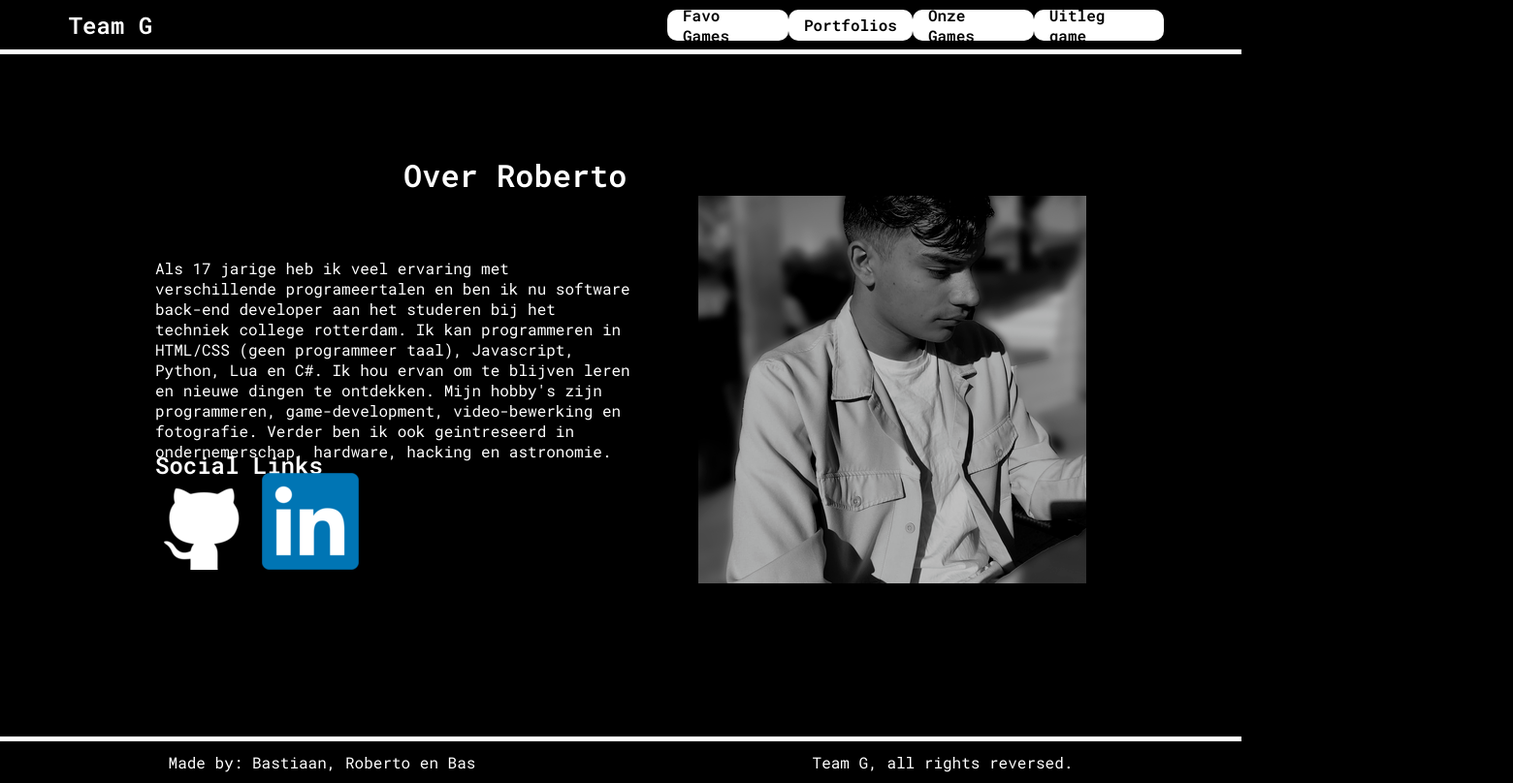
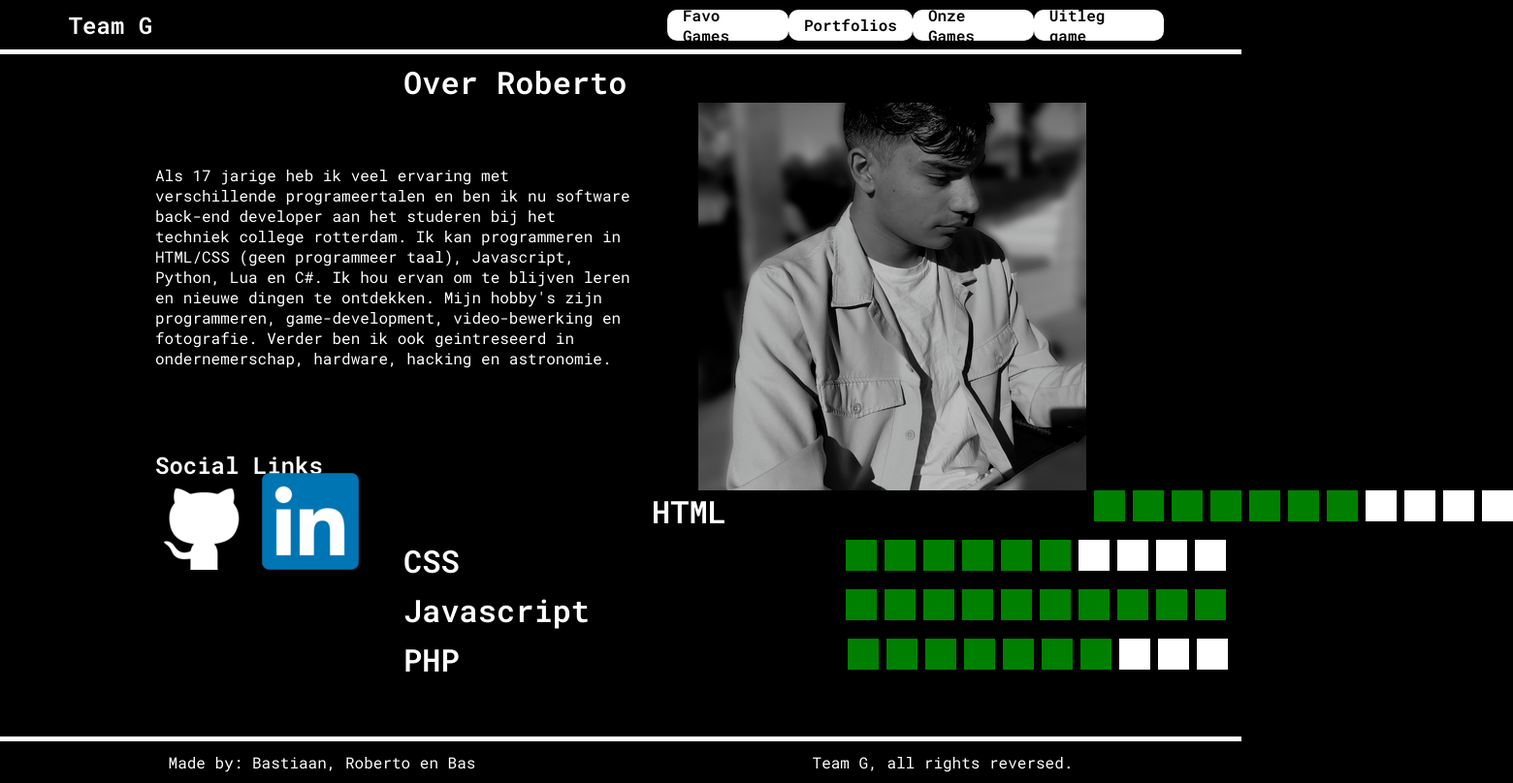
Before and after one commit to BasSPTLTCR/Project-2, a plain HTML site: page portfolios/portfolio_student2.html in a window 1280 px wide. Shown: the whole page at 97% size, 1560 px wide, since content can reach past the window. Drawn offline with Linux system fonts and the light colour scheme.

Commit message:
Fixed pages

```diff
--- a/portfolios/portfolio_student2.html
+++ b/portfolios/portfolio_student2.html
@@ -69,6 +69,34 @@
             <a href="https://github.com/Robertokruitgarcia" target="_blank"><img src="../icons/github.png" alt="Logo van Github"></a>
             <a href="https://www.linkedin.com/in/roberto-kruit-garcia/" target="_blank"><img src="../icons/linkedin.png" alt="Logo van LinkedIn"></a>
         </div>
+        <section>
+            <div class="ranking">
+                    <div class="html-rank html-rank-roberto">
+                        <h2>HTML</h2>
+                        <div class="rank">
+                            <div class="box green"></div> <div class="box green"></div> <div class="box green"></div> <div class="box green"></div> <div class="box green"></div> <div class="box green"></div> <div class="box green"></div> <div class="box"></div> <div class="box"></div> <div class="box"></div> <div class="box"></div>
+                        </div>
+                    </div>
+                    <div class="css-rank css-rank-roberto">
+                        <h2>CSS</h2>
+                        <div class="rank">
+                            <div class="box green"></div> <div class="box green"></div> <div class="box green"></div> <div class="box green"></div> <div class="box green"></div> <div class="box green"></div> <div class="box"></div> <div class="box"></div> <div class="box"></div> <div class="box"></div>
+                        </div>
+                    </div>
+                    <div class="js-rank js-rank-roberto">
+                        <h2>Javascript</h2>
+                        <div class="rank">
+                            <div class="box green"></div> <div class="box green"></div> <div class="box green"></div> <div class="box green"></div> <div class="box green"></div> <div class="box green"></div> <div class="box green"></div> <div class="box green"></div> <div class="box green"></div> <div class="box green"></div>
+                        </div>
+                    </div>
+                    <div class="php-rank php-rank-roberto">
+                        <h2>PHP</h2>
+                        <div class="rank">
+                            <div class="box green"></div> <div class="box green"></div> <div class="box green"></div> <div class="box green"></div> <div class="box green"></div> <div class="box green"></div> <div class="box green"></div> <div class="box"></div> <div class="box"></div> <div class="box"></div>
+                        </div>
+                    </div>
+                </div>
+            </section>
 
     </section>
 
--- a/style.css
+++ b/style.css
@@ -280,7 +280,7 @@ body:not(div:first-of-type) {
 }
 
 .social_buttons {
-    position: fixed;
+    position: absolute;
     padding-top: 40vh;
 }
 
@@ -372,34 +372,34 @@ body:not(div:first-of-type) {
     margin-top: 0.5rem;
 }
 
-.html-rank-bas h2 {
+.html-rank-bas h2, .html-rank-roberto h2{
     margin-right: 7.2rem;
 }
 
-.html-rank-bas div {
+.html-rank-bas div, .html-rank-roberto div{
     display: flex;
     margin-left: 0.5rem;
 }
 
-.css-rank-bas h2 {
+.css-rank-bas h2, .css-rank-roberto h2{
     margin-right: 8.4rem;
 }
 
-.css-rank-bas div {
+.css-rank-bas div, .css-rank-roberto div{
     display: flex;
     margin-left: 0.5rem;
 }
 
-.js-rank-bas div {
+.js-rank-bas div, .js-rank-roberto div{
     display: flex;
     margin-left: 0.5rem;
 }
 
-.php-rank-bas h2 {
+.php-rank-bas h2, .php-rank-roberto h2{
     margin-right: 8.5rem;
 }
 
-.php-rank-bas div {
+.php-rank-bas div, .php-rank-roberto div{
     display: flex;
     margin-left: 0.5rem;
 }
```
